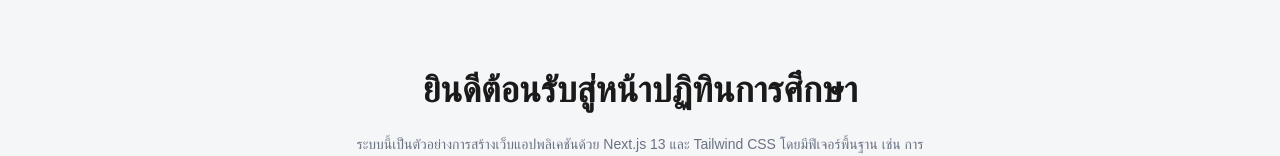
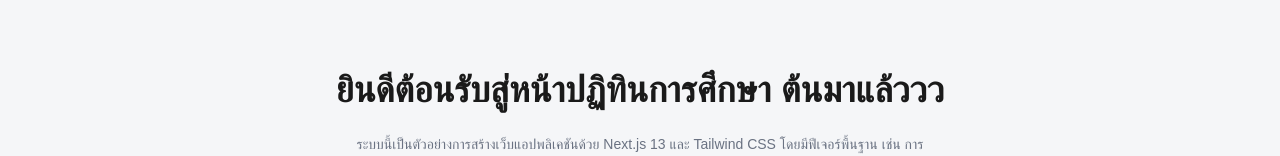
Before and after one commit to Minkkies/Software-Engineering, a Next.js app in the folder project/department-web/: page /calender in a window 1280 px wide. Shown: the part 311-467 px from the top of the page. Built offline with nearby package versions, Linux system fonts and the light colour scheme; no server answers.

Commit message:
ton test

```diff
--- a/project/department-web/app/(main)/calender/CalenderClient.jsx
+++ b/project/department-web/app/(main)/calender/CalenderClient.jsx
@@ -4,7 +4,7 @@ export default function CalenderClient () {
     return (
         <div className="flex min-h-[calc(100vh-4rem)] flex-col items-center justify-center gap-6 bg-[#F5F6F8] p-4 sm:p-8">
             <h1 className="text-center text-3xl font-bold text-[#1a1a1a] sm:text-4xl">
-                ยินดีต้อนรับสู่หน้าปฏิทินการศึกษา
+                ยินดีต้อนรับสู่หน้าปฏิทินการศึกษา  ต้นมาแล้ววว
             </h1>
             <p className="max-w-xl text-center text-sm text-gray-500">
                 ระบบนี้เป็นตัวอย่างการสร้างเว็บแอปพลิเคชันด้วย Next.js 13 และ Tailwind CSS โดยมีฟีเจอร์พื้นฐาน เช่น การจัดการปฏิทิน การจัดการข้อมูล และการแสดงผลข้อมูลต่าง ๆ
```
